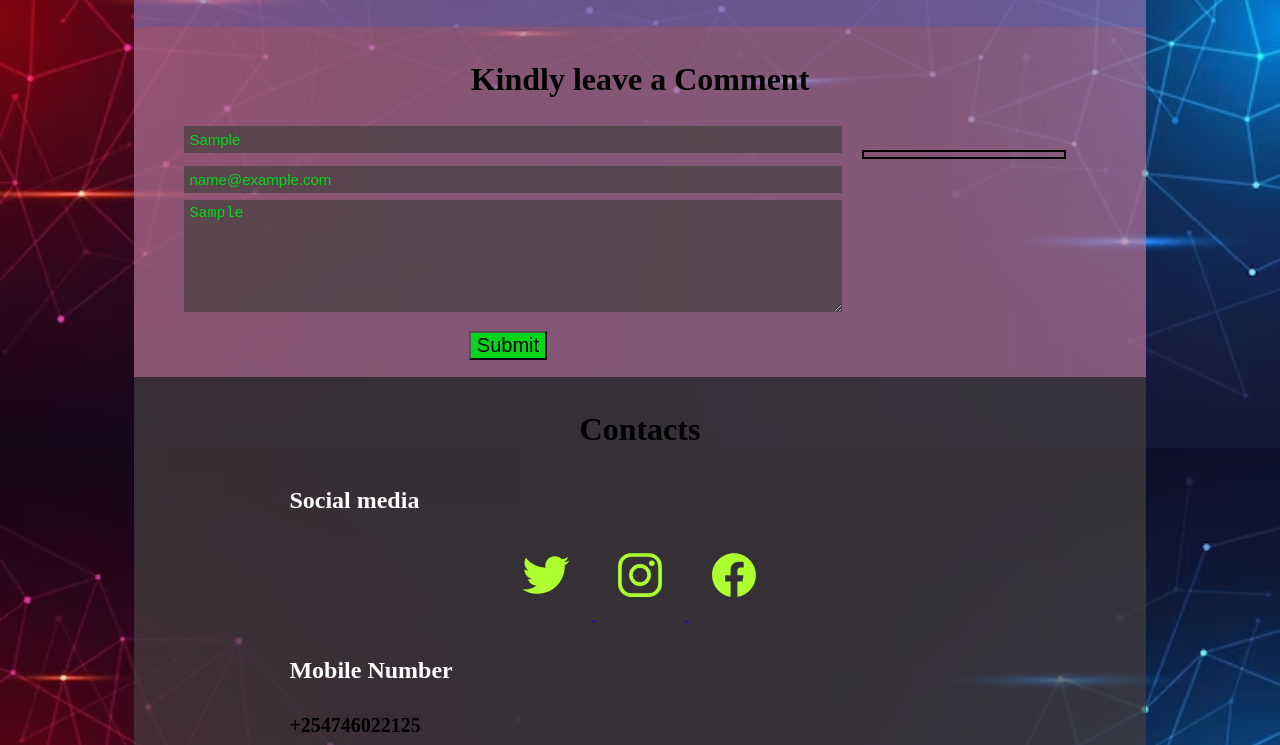
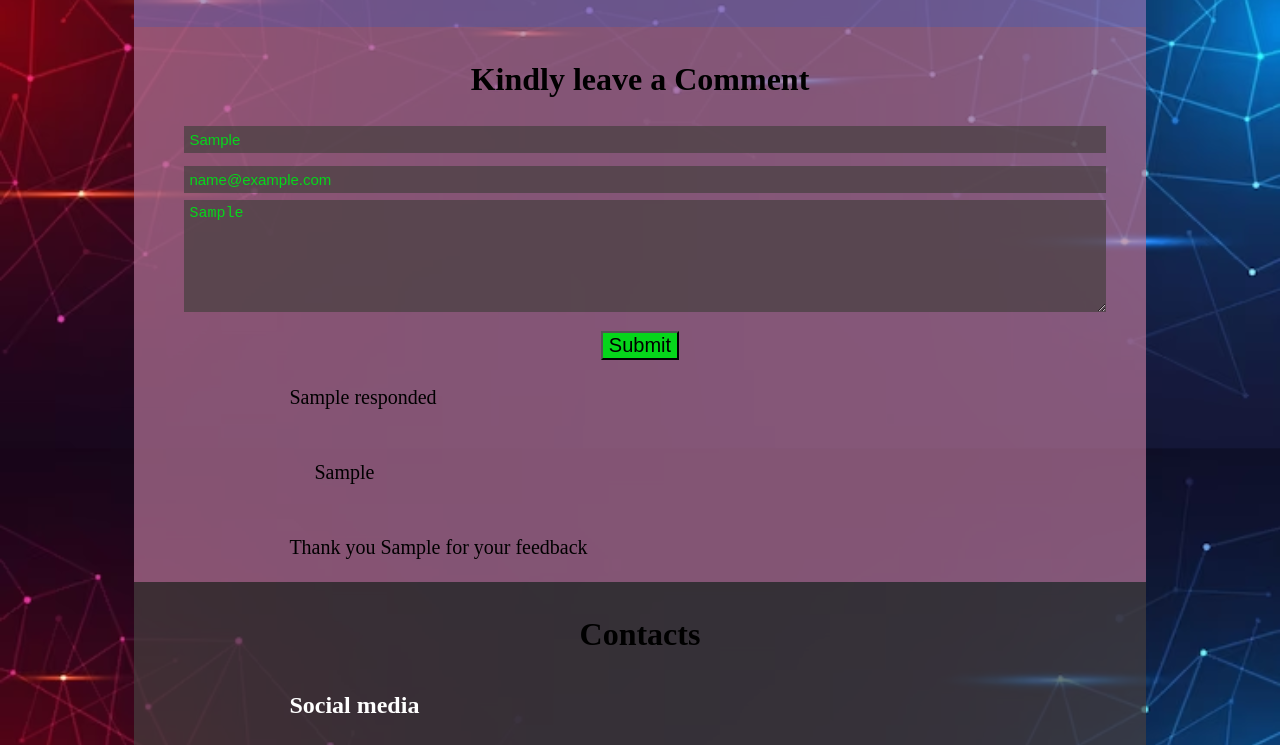
Before and after one commit to OtienoBrianOchieng/BrianOtienoPortfolio, a plain HTML site: page index.html in a window 1280 px wide. Both pictures are taken after typing "Sample", "name@example.com", "Sample" into the empty fields and a click on the button "Submit". Shown: the part 2110-2855 px from the top of the page. Drawn offline with nearby package versions, Linux system fonts and the light colour scheme.

Commit message:
added javascript to the form

```diff
--- a/index.html
+++ b/index.html
@@ -52,14 +52,16 @@
         <span class="form">
             <span>
                 <form>
-                        <input type="text" name="name" placeholder="Your Name" required>
+                        <input type="text" id="clientName" name="name" placeholder="Your Name" required>
                         <input type="text" name="email" placeholder="Your Email">
-                        <textarea name="message" rows="6" placeholder="Your Feedback"></textarea>
-                        <button type="button" class="btn" >Submit</button>
+                        <textarea name="message" id="clientReply" rows="6" placeholder="Your Feedback"></textarea>
+                        <button type="button" id="submitBtn" class="btn" >Submit</button>
                 </form>
             </span>
             <span>
+                <p id="idResponded"></p>
                 <p id="feedback"></p>
+                <p id="yourName"></p>
             </span>
         </span>
         </div>
--- a/script.js
+++ b/script.js
@@ -1,12 +1,7 @@
-
-let identity;
-let message;
-let submit;
-
-document.getElementById("submit").onclick= function (){
-    identity= getElementById("name").value;
-    message=getElementById("message").value;
-    document.getElementById("feedback").innerHTML= `Thank you ${identity} for your observation.
-    We value your opinion and are commeited to collaboration
-    ${message}`
+document.getElementById("submitBtn").onclick= function (){
+    clientReply= document.getElementById("clientReply").value;
+    clientName=document.getElementById("clientName").value;
+    document.getElementById("feedback").innerHTML=clientReply;
+    document.getElementById("yourName").innerHTML= `Thank you ${clientName} for your feedback`;
+    document.getElementById("idResponded").innerHTML= `${clientName} responded`;
 }
--- a/style.css
+++ b/style.css
@@ -113,7 +113,7 @@ h1 {
 /* working on the leave comment section */
 .comment .form {
     display: flex;
-    flex-direction: row;
+    flex-direction: column;
     flex-wrap: nowrap;
     justify-content: space-evenly;
     margin-top: 20px;
@@ -131,13 +131,6 @@ form input, form textarea{
     color:#06D61B;
     padding: 5px;
     font-size: 15px;
-}
-#feedback {
-    border: 2px;
-    border-color: black;
-    border-style: solid;
-    margin: 100px;
-
 }
 .comment #feedback {
     margin: 30px;
```
